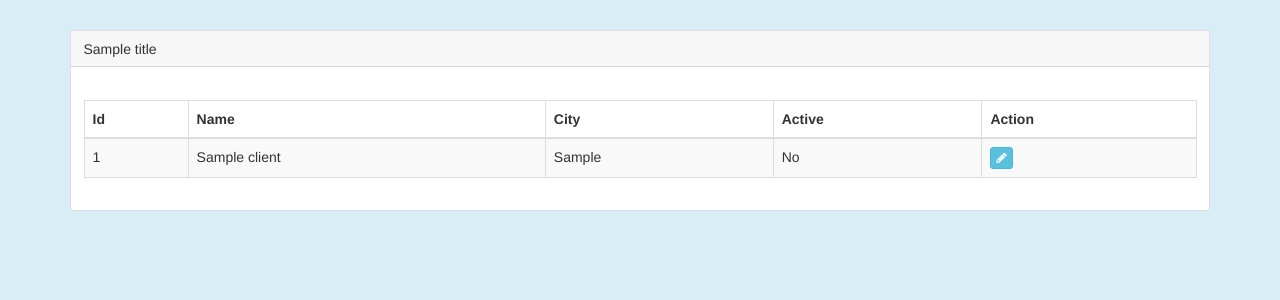
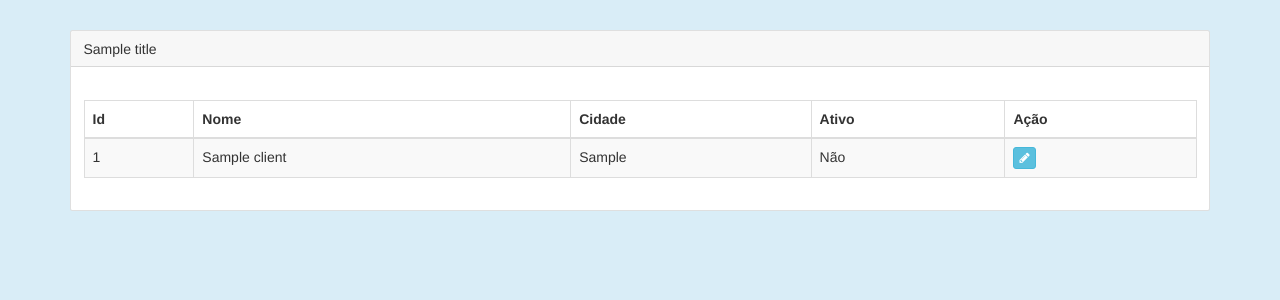
Before and after one commit to Os-Cupinxa/Telegram-Shop-Bot, a Django app: template web/app/frontend/templates/main/clients/all.html in a window 1280 px wide. Shown: the top 300 px of the page. Run offline with Django 5.2, Linux system fonts and the light colour scheme; tables that the repository leaves empty hold one stand-in row (values such as "Sample post"); the template is opened without the code that fills it: values that come from a table or form of the project are taken from there, most other values are stand-ins (such as "Sample title", 1, 10 or a date in 2020); some libraries are stand-ins or nearby versions.

Commit message:
feat: client translate

```diff
--- a/web/app/frontend/templates/main/clients/all.html
+++ b/web/app/frontend/templates/main/clients/all.html
@@ -9,10 +9,10 @@
   <thead>
     <tr>
       <th>Id</th>
-      <th>Name</th>
-      <th>City</th>
-      <th>Active</th>
-      <th>Action</th>
+      <th>Nome</th>
+      <th>Cidade</th>
+      <th>Ativo</th>
+      <th>Ação</th>
     </tr>
   </thead>
   <tbody>
@@ -21,7 +21,7 @@
       <td>{{ client.id }}</td>
       <td>{{ client.name }}</td>
       <td>{{ client.city }}</td>
-      <td>{% if client.is_active %}Yes{% else %}No{% endif %}</td>
+      <td>{% if client.is_active %}Sim{% else %}Não{% endif %}</td>
       <td>
         <a class="btn btn-xs btn-info" href="{% url 'client_edit' client.id %}">
           <i class="fa fa-pencil" aria-hidden="true"></i>
```
Also changed, not shown: web/app/frontend/templates/main/clients/edit.html (+8 -8 lines).
